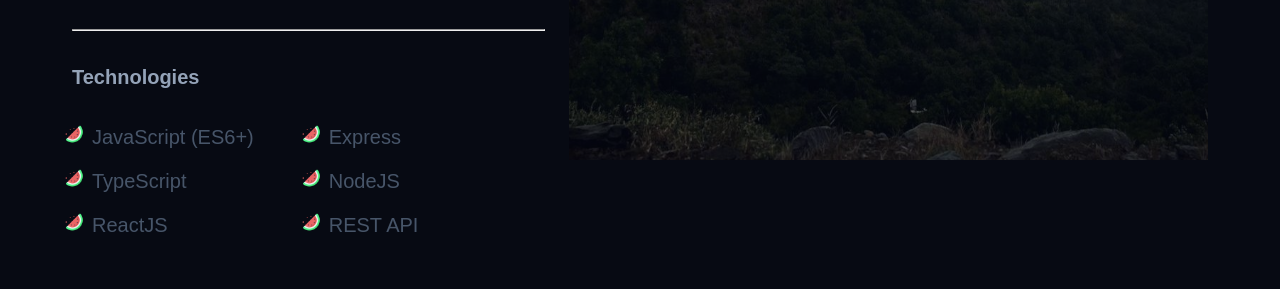
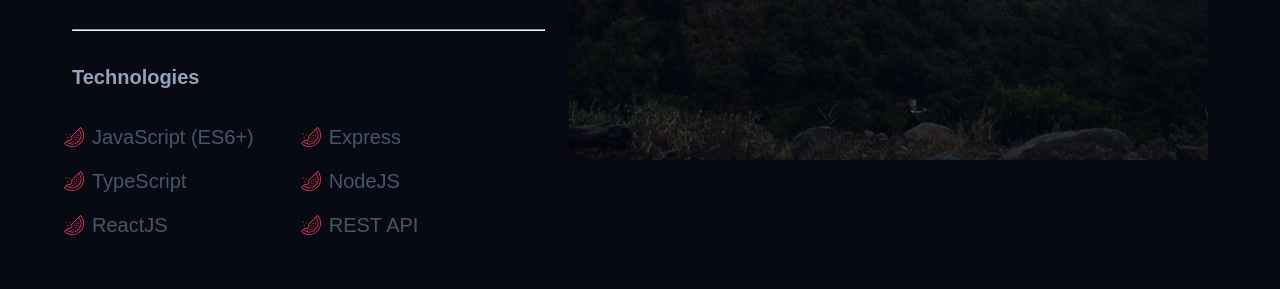
Before and after one commit to anamallay/Portfolio, a React (Vite) app: page / in a window 1280 px wide. Shown: the part 1540-1829 px from the top of the page. Built offline with nearby package versions, Linux system fonts and the light colour scheme; a web font is replaced by a local one.

Commit message:
change the icons of the About skills!

```diff
--- a/src/assets/styles/AboutStyled.js
+++ b/src/assets/styles/AboutStyled.js
@@ -153,19 +153,11 @@
   }
 `;
 export const TechItem = styled.li`
+  display: flex;
+  align-items: center;
   font-size: ${sizes("sm")};
   color: ${colors("slate600")};
-  &::before {
-    content: "";
-    background-image: url("./images/watermelon.png");
-    background-size: 20px 20px;
-    display: inline-block;
-    width: 20px;
-    height: 20px;
-    margin-right: 0.5rem;
-    margin-left: -1.5rem;
-    background-repeat: no-repeat;
-  }
+
   @media (min-width: ${screenSize("xs")}) {
     font-size: ${sizes("base")};
   }
--- a/src/components/AboutSection.jsx
+++ b/src/components/AboutSection.jsx
@@ -16,6 +16,48 @@
 import { Container } from "../utils/utils";
 import "../assets/css/watermelon.css";
 
+// eslint-disable-next-line react/prop-types
+const WatermelonIcon = ({ color = "#f43f5e" }) => (
+  <svg
+    viewBox="0 0 52.976 52.976"
+    xmlns="http://www.w3.org/2000/svg"
+    xmlnsXlink="http://www.w3.org/1999/xlink"
+    width="20px"
+    height="20px"
+    style={{ marginRight: "0.5rem", marginLeft: "-1.5rem" }}
+  >
+    <g>
+      {/* Apply the fill color to the path */}
+      <path
+        d="M44.558,0.755L43.852,0L18.745,25.107l1.509,5.028c0.065,0.608-0.37,1.236-1.014,1.446l-1.604,0.524l-0.478,1.479 c-0.334,1.036-1.051,1.773-1.964,2.065h-0.001c-0.327,0-1.297-0.634-1.817-0.975c-1.033-0.676-1.929-1.259-2.768-1.144 l-0.333,0.045L0,43.852l0.754,0.707c6.002,5.62,13.595,8.417,21.179,8.417c7.924,0,15.838-3.053,21.914-9.129 C55.738,31.955,56.051,13.027,44.558,0.755z M12.282,36.348c1.225,0.8,2.385,1.555,3.453,1.221 c1.583-0.494,2.796-1.723,3.328-3.371l0.163-0.509l0.635-0.207c1.6-0.523,2.614-2.121,2.36-3.717l-1.217-4.089L38.543,8.138 c3.683,3.677,5.679,8.246,5.786,13.268c0.123,5.743-2.373,11.603-6.847,16.077s-10.327,6.979-16.077,6.847 c-5.022-0.107-9.591-2.104-13.268-5.786l2.931-2.931C11.413,35.78,11.936,36.122,12.282,36.348z M42.433,42.432 c-10.88,10.879-28.055,11.397-39.545,1.36l3.855-3.855c4.01,3.999,9.153,6.275,14.62,6.391c0.149,0.003,0.298,0.005,0.447,0.005 c6.141,0,12.345-2.695,17.087-7.438c4.857-4.857,7.566-11.249,7.433-17.534c-0.117-5.466-2.392-10.61-6.392-14.62l3.855-3.855 C53.83,14.378,53.312,31.553,42.433,42.432z"
+        fill={color} // Apply the color here
+      />
+      {/* Apply the same color to circles */}
+      <circle cx="5.938" cy="18.422" r="1.5" fill={color} />
+      <circle cx="17.938" cy="40.422" r="1.5" fill={color} />
+      <circle cx="27.406" cy="27.053" r="1.5" fill={color} />
+      <circle cx="32.356" cy="22.103" r="1.5" fill={color} />
+      <circle cx="29.527" cy="39.074" r="1.5" fill={color} />
+      <circle cx="34.477" cy="34.124" r="1.5" fill={color} />
+      <circle cx="39.427" cy="29.174" r="1.5" fill={color} />
+      <circle cx="37.306" cy="17.153" r="1.5" fill={color} />
+      <circle cx="23.871" cy="37.659" r="1.5" fill={color} />
+      <circle cx="28.938" cy="32.422" r="1.5" fill={color} />
+      <circle cx="33.938" cy="27.422" r="1.5" fill={color} />
+      <circle cx="8.938" cy="28.422" r="1.5" fill={color} />
+      <circle cx="14.938" cy="20.422" r="1.5" fill={color} />
+      <circle cx="38.72" cy="22.81" r="1.5" fill={color} />
+    </g>
+  </svg>
+);
+
+// eslint-disable-next-line react/prop-types
+const TechItemWithIcon = ({ children }) => (
+  <TechItem>
+    <WatermelonIcon />
+    {children}
+  </TechItem>
+);
 function AboutSection() {
   return (
     <Container>
@@ -41,14 +83,14 @@
           <AboutSubTitle>Technologies</AboutSubTitle>
           <TechologiesList>
             <TechList>
-              <TechItem>JavaScript (ES6+)</TechItem>
-              <TechItem>TypeScript</TechItem>
-              <TechItem>ReactJS</TechItem>
+              <TechItemWithIcon>JavaScript (ES6+)</TechItemWithIcon>
+              <TechItemWithIcon>TypeScript</TechItemWithIcon>
+              <TechItemWithIcon>ReactJS</TechItemWithIcon>
             </TechList>
             <TechList>
-              <TechItem>Express</TechItem>
-              <TechItem>NodeJS</TechItem>
-              <TechItem>REST API</TechItem>
+              <TechItemWithIcon>Express</TechItemWithIcon>
+              <TechItemWithIcon>NodeJS</TechItemWithIcon>
+              <TechItemWithIcon>REST API</TechItemWithIcon>
             </TechList>
           </TechologiesList>
         </AboutContent>
```
